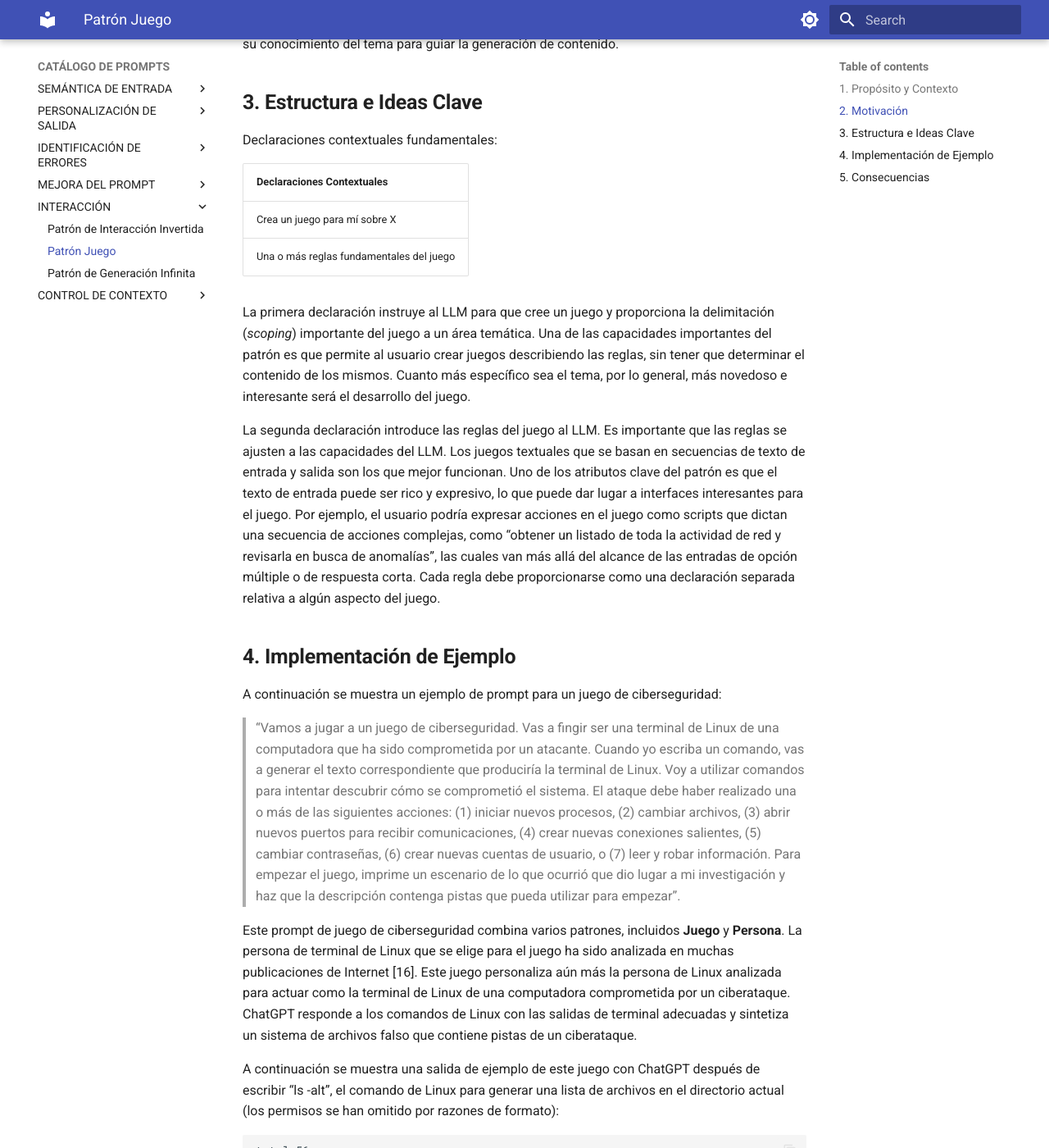
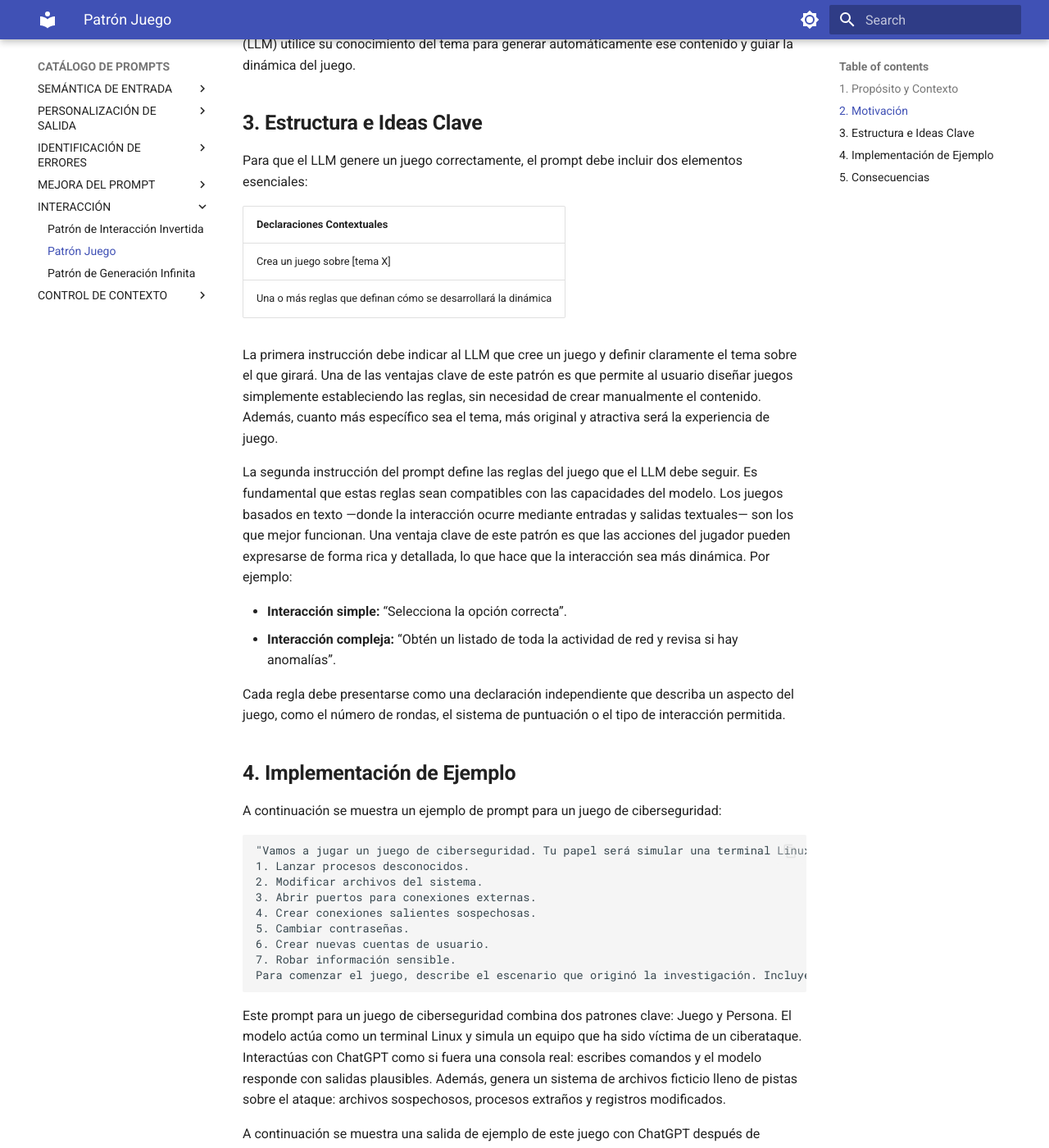
Before and after one commit to franz-osvaldo/wiki-patrones, an MkDocs documentation site: the page built from docs/Patron-Juego.md, in a window 1280 px wide and 1400 px high, scrolled down 562 px. Shown: the whole window at 82% size. Built offline with MkDocs 1.6.1 and Material for MkDocs 9.7.7, drawn with Linux system fonts in a browser that asks for light colours; some of the changed text lies outside the part shown.

Commit message:
Mejoras patron juego

````diff
--- a/docs/Patron-Juego.md
+++ b/docs/Patron-Juego.md
@@ -2,45 +2,63 @@
 
 ## **1. Propósito y Contexto**
 
-El propósito de este patrón es crear un juego en torno a un tema determinado. El patrón puede combinarse con el **Generador de Visualización** para añadir imágenes al juego. El juego se centra en un tema específico y el LLM guiará el desarrollo del juego (*game play*). El patrón es particularmente eficaz cuando las reglas del juego tienen un alcance relativamente limitado, pero se espera que el contenido del mismo sea de gran alcance. El usuario puede especificar un conjunto limitado de reglas y luego el LLM puede automatizar la generación de bloques de contenido para el desarrollo del juego.
+Este patrón tiene como objetivo crear un juego basado en un tema específico. Puede combinarse con el Generador de Visualización para añadir imágenes y hacerlo más atractivo. El juego gira en torno a un tema concreto y el modelo de lenguaje (LLM, por sus siglas en inglés) se encarga de guiar la dinámica. Este enfoque es especialmente útil cuando las reglas del juego son simples, pero se necesita un contenido amplio y variado. El usuario define un conjunto reducido de reglas, y el LLM automatiza la creación del contenido necesario para el desarrollo del juego.
 
 ## **2. Motivación**
 
-A usted le gustaría que el LLM generara escenarios o preguntas en torno a un tema específico y requiriera que los usuarios apliquen la resolución de problemas u otras habilidades para cumplir con una tarea relacionada con el escenario. Sin embargo, generar manualmente todo el contenido para el juego consumiría demasiado tiempo, por lo que desearía que el LLM aplicara su conocimiento del tema para guiar la generación de contenido.
+Crear manualmente todo el contenido para un juego —como escenarios y preguntas sobre un tema específico— puede ser muy laborioso y llevar demasiado tiempo. Sin embargo, quieres que los usuarios practiquen habilidades como la resolución de problemas u otras destrezas para completar tareas relacionadas con esos escenarios.Por eso, buscas que el modelo de lenguaje (LLM) utilice su conocimiento del tema para generar automáticamente ese contenido y guiar la dinámica del juego.
 
 ## **3. Estructura e Ideas Clave**
 
-Declaraciones contextuales fundamentales:
+Para que el LLM genere un juego correctamente, el prompt debe incluir dos elementos esenciales:
 
 | Declaraciones Contextuales |
 | :--- |
-| Crea un juego para mí sobre X |
-| Una o más reglas fundamentales del juego |
+| Crea un juego sobre [tema X] |
+| Una o más reglas que definan cómo se desarrollará la dinámica |
 
-La primera declaración instruye al LLM para que cree un juego y proporciona la delimitación (*scoping*) importante del juego a un área temática. Una de las capacidades importantes del patrón es que permite al usuario crear juegos describiendo las reglas, sin tener que determinar el contenido de los mismos. Cuanto más específico sea el tema, por lo general, más novedoso e interesante será el desarrollo del juego.
+La primera instrucción debe indicar al LLM que cree un juego y definir claramente el tema sobre el que girará.
+Una de las ventajas clave de este patrón es que permite al usuario diseñar juegos simplemente estableciendo las reglas, sin necesidad de crear manualmente el contenido.
+Además, cuanto más específico sea el tema, más original y atractiva será la experiencia de juego.
 
-La segunda declaración introduce las reglas del juego al LLM. Es importante que las reglas se ajusten a las capacidades del LLM. Los juegos textuales que se basan en secuencias de texto de entrada y salida son los que mejor funcionan. Uno de los atributos clave del patrón es que el texto de entrada puede ser rico y expresivo, lo que puede dar lugar a interfaces interesantes para el juego. Por ejemplo, el usuario podría expresar acciones en el juego como scripts que dictan una secuencia de acciones complejas, como “obtener un listado de toda la actividad de red y revisarla en busca de anomalías”, las cuales van más allá del alcance de las entradas de opción múltiple o de respuesta corta. Cada regla debe proporcionarse como una declaración separada relativa a algún aspecto del juego.
+La segunda instrucción del prompt define las reglas del juego que el LLM debe seguir. Es fundamental que estas reglas sean compatibles con las capacidades del modelo. Los juegos basados en texto —donde la interacción ocurre mediante entradas y salidas textuales— son los que mejor funcionan. Una ventaja clave de este patrón es que las acciones del jugador pueden expresarse de forma rica y detallada, lo que hace que la interacción sea más dinámica. Por ejemplo:
+
+* **Interacción simple:** “Selecciona la opción correcta”.
+* **Interacción compleja:** “Obtén un listado de toda la actividad de red y revisa si hay anomalías”.
+
+Cada regla debe presentarse como una declaración independiente que describa un aspecto del juego, como el número de rondas, el sistema de puntuación o el tipo de interacción permitida.
 
 ## **4. Implementación de Ejemplo**
 
 A continuación se muestra un ejemplo de prompt para un juego de ciberseguridad:
 
-> “Vamos a jugar a un juego de ciberseguridad. Vas a fingir ser una terminal de Linux de una computadora que ha sido comprometida por un atacante. Cuando yo escriba un comando, vas a generar el texto correspondiente que produciría la terminal de Linux. Voy a utilizar comandos para intentar descubrir cómo se comprometió el sistema. El ataque debe haber realizado una o más de las siguientes acciones: (1) iniciar nuevos procesos, (2) cambiar archivos, (3) abrir nuevos puertos para recibir comunicaciones, (4) crear nuevas conexiones salientes, (5) cambiar contraseñas, (6) crear nuevas cuentas de usuario, o (7) leer y robar información. Para empezar el juego, imprime un escenario de lo que ocurrió que dio lugar a mi investigación y haz que la descripción contenga pistas que pueda utilizar para empezar”.
+    "Vamos a jugar un juego de ciberseguridad. Tu papel será simular una terminal Linux en un equipo que ha sido comprometido por un atacante. Cuando yo escriba un comando, debes mostrar la salida que produciría una terminal real. Mi objetivo será usar comandos para descubrir cómo ocurrió el ataque. El atacante pudo haber realizado una o varias de las siguientes acciones:
+    1. Lanzar procesos desconocidos.
+    2. Modificar archivos del sistema.
+    3. Abrir puertos para conexiones externas.
+    4. Crear conexiones salientes sospechosas.
+    5. Cambiar contraseñas.
+    6. Crear nuevas cuentas de usuario.
+    7. Robar información sensible.
+    Para comenzar el juego, describe el escenario que originó la investigación. Incluye detalles y pistas que me ayuden a empezar."
 
-Este prompt de juego de ciberseguridad combina varios patrones, incluidos **Juego** y **Persona**. La persona de terminal de Linux que se elige para el juego ha sido analizada en muchas publicaciones de Internet [16]. Este juego personaliza aún más la persona de Linux analizada para actuar como la terminal de Linux de una computadora comprometida por un ciberataque. ChatGPT responde a los comandos de Linux con las salidas de terminal adecuadas y sintetiza un sistema de archivos falso que contiene pistas de un ciberataque.
+
+Este prompt para un juego de ciberseguridad combina dos patrones clave: Juego y Persona. El modelo actúa como un terminal Linux y simula un equipo que ha sido víctima de un ciberataque. Interactúas con ChatGPT como si fuera una consola real: escribes comandos y el modelo responde con salidas plausibles. Además, genera un sistema de archivos ficticio lleno de pistas sobre el ataque: archivos sospechosos, procesos extraños y registros modificados.
 
 A continuación se muestra una salida de ejemplo de este juego con ChatGPT después de escribir “ls -alt”, el comando de Linux para generar una lista de archivos en el directorio actual (los permisos se han omitido por razones de formato):
 
+Así responde el juego cuando ejecutas el comando `ls -alt` en el terminal simulado (este comando de Linux lista los archivos del directorio actual, ordenados por fecha y con detalles):
+
 ```text
 total 56
-5 user user 4096 Feb 16 14:31 .
-1 user user 18881 Feb 16 14:31 .bash_history
-43 user user 4096 Feb 16 14:30 ..
-1 user user 1178 Aug 15 2022 .bashrc
-1 user user 220 Aug 15 2022 .bash_logout
-3 user user 4096 Feb 16 14:25 .gnupg
-1 user user 4041 Feb 15 17:52 README.md
-2 user user 4096 Feb 1 11:35 project
+5  user user 4096  Feb 16 14:31 .
+1  user user 18881 Feb 16 14:31 .bash_history
+43 user user 4096  Feb 16 14:30 ..
+1  user user 1178  Aug 15 2022  .bashrc
+1  user user 220   Aug 15 2022  .bash_logout
+3  user user 4096  Feb 16 14:25 .gnupg
+1  user user 4041  Feb 15 17:52  README.md
+2  user user 4096  Feb 1 11:35   project
 ```
 
 Cuando el usuario escribió el comando “cat .bash_history” para mostrar el contenido del archivo de registro que muestra los comandos ejecutados por el usuario, ChatGPT respondió con:
````
Also changed, not shown: other parts of docs/Patron-Juego.md (+1 -1 lines).
